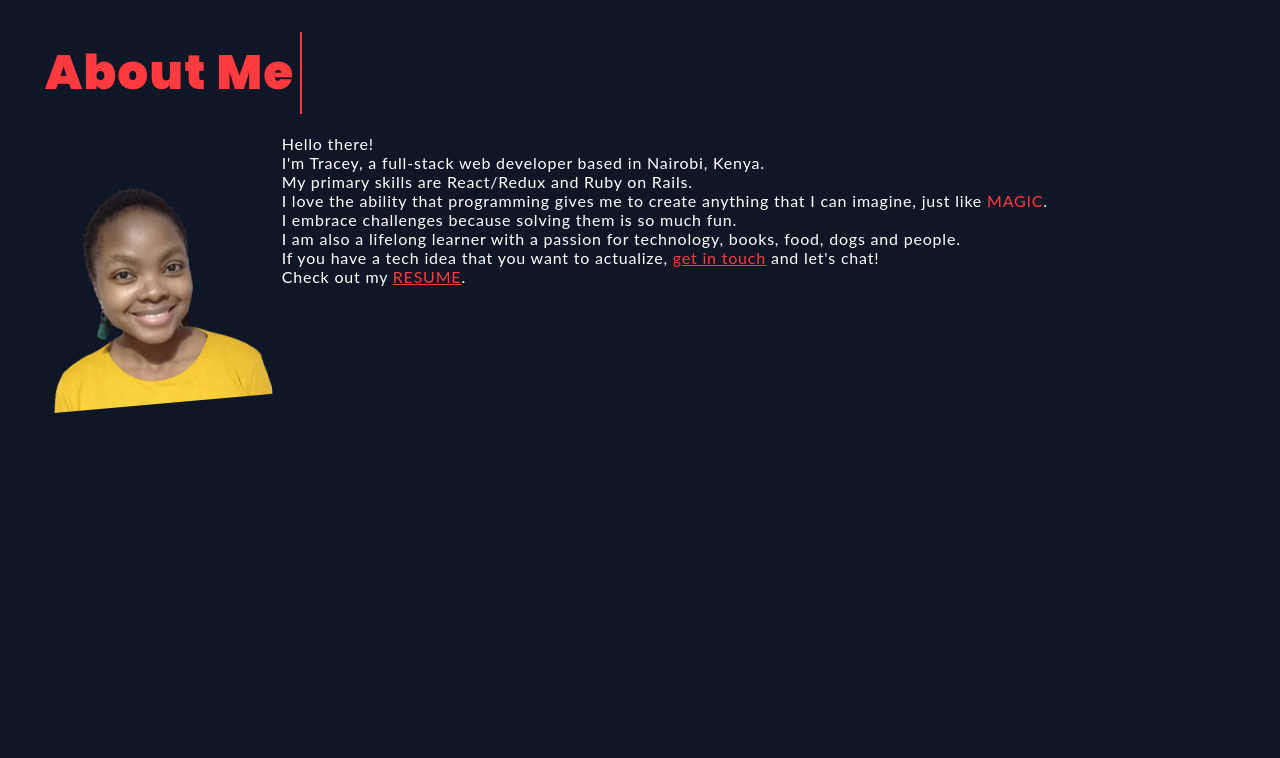
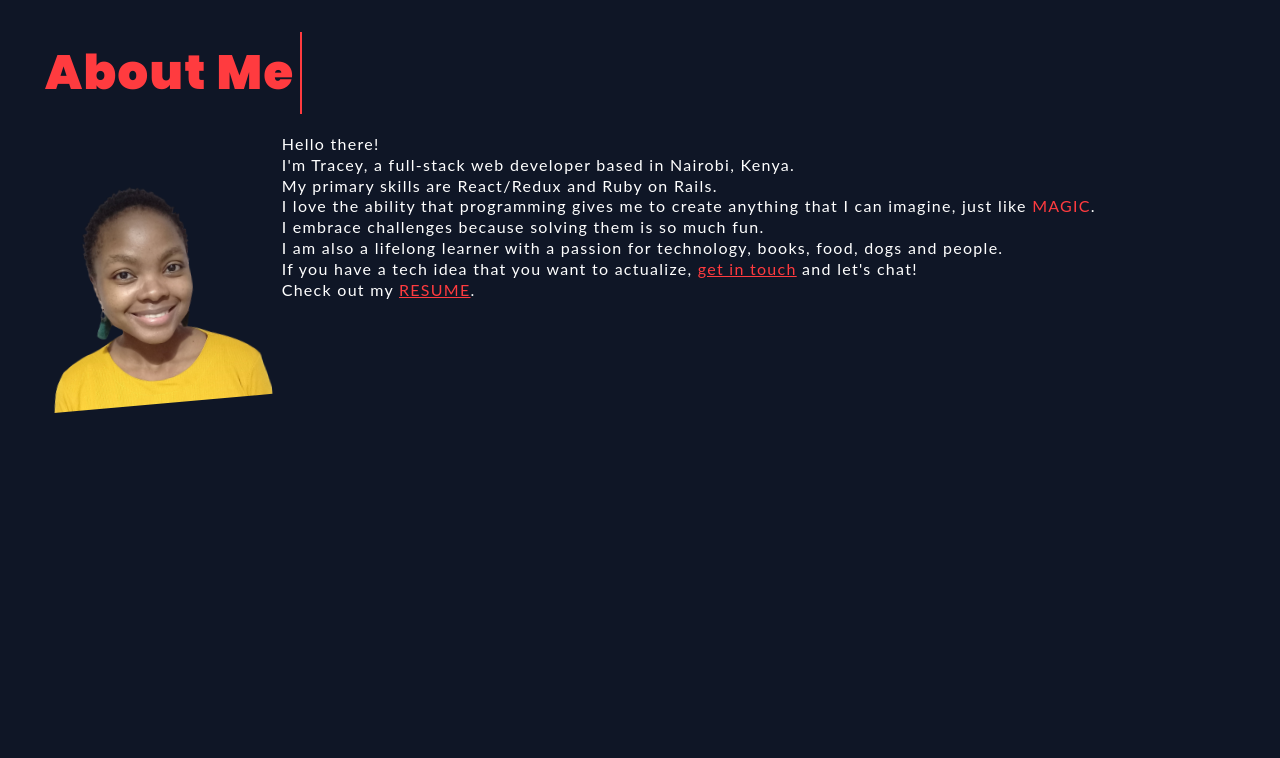
Before and after one commit to trace-kadenyi/portfolio_website, a React (Create React App) app: page / in a window 1280 px wide. Shown: the part 940-1698 px from the top of the page. Built offline with nearby package versions, Linux system fonts and the light colour scheme.

Commit message:
Add line-height and letter-spacing

```diff
--- a/src/Components/About/about.css
+++ b/src/Components/About/about.css
@@ -25,7 +25,8 @@ ul {
 
 .content_para {
   font-family: "Lato", sans-serif;
-  letter-spacing: 0.05rem;
+  letter-spacing: 0.08rem;
+  line-height: 1.3rem;
 }
 
 .tabs {
```
